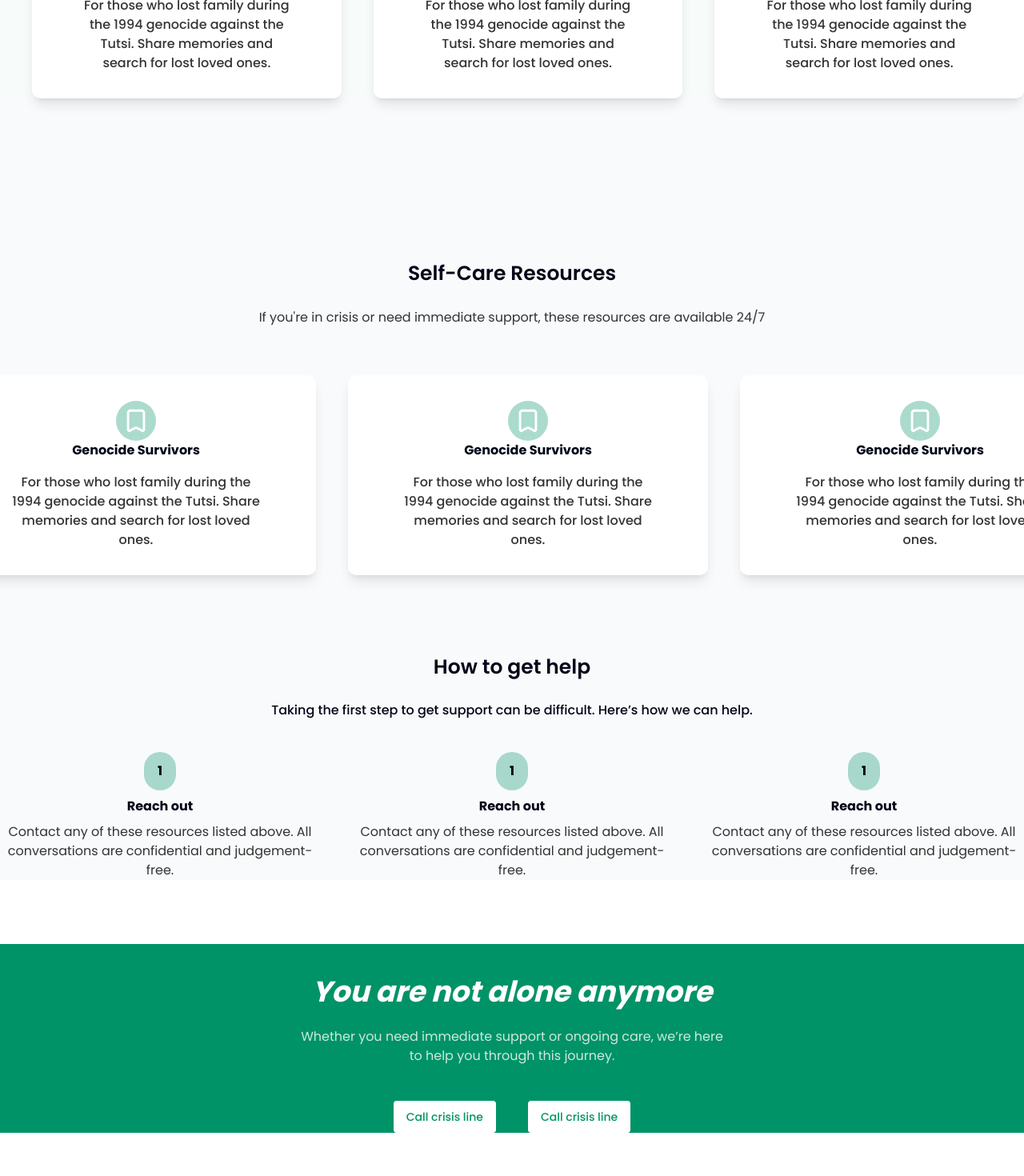
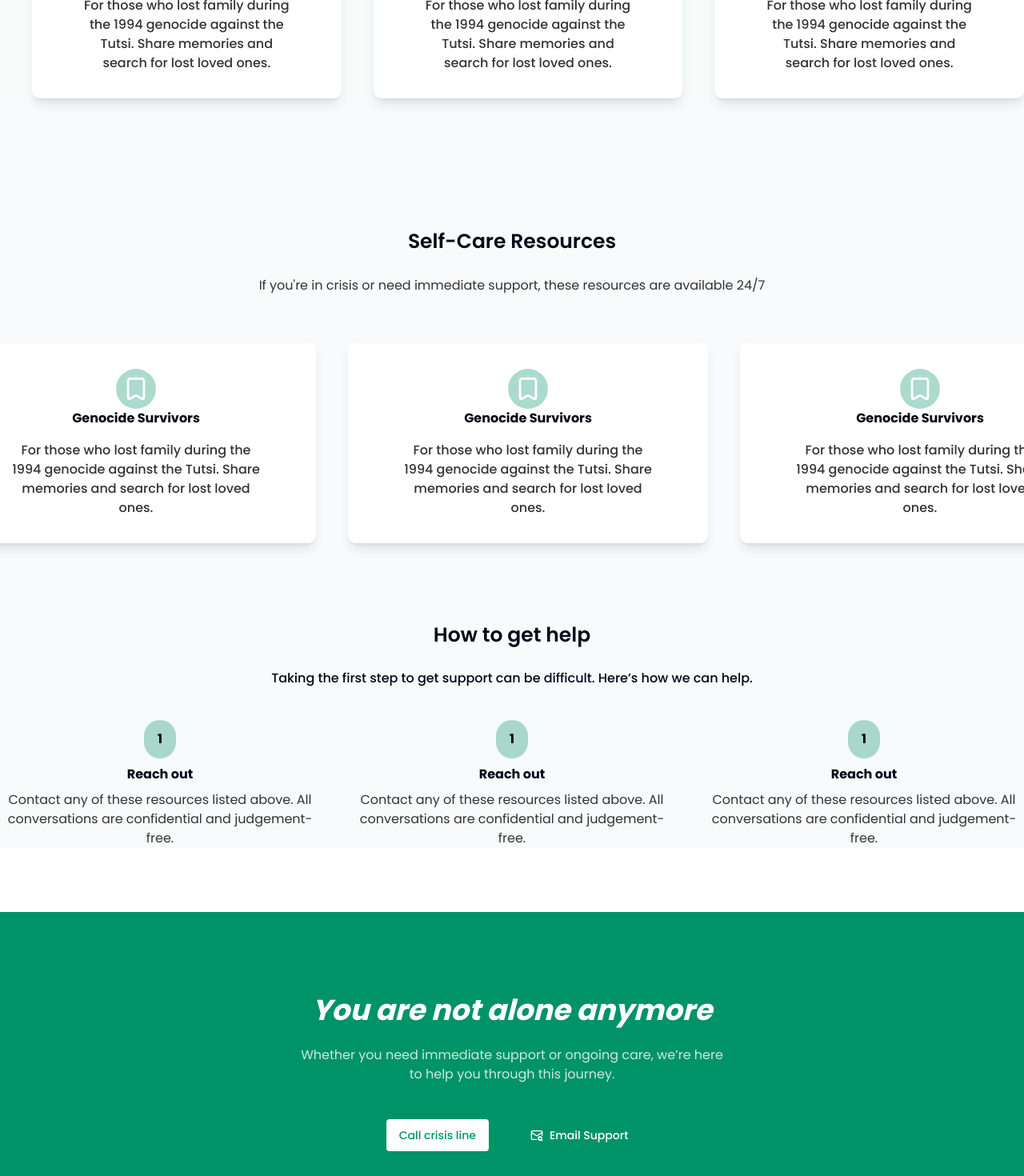
Before and after one commit to Blinktechnologies-company/Mbona, a Next.js app: page /support in a window 1280 px wide. Shown: the part 2260-3730 px from the top of the page at 80% size. Before the commit the page ends 3676 px from the top, so only its background shows below. Built offline with nearby package versions, Linux system fonts and the light colour scheme.

Commit message:
Ui fixes

```diff
--- a/app/(pages)/family/page.tsx
+++ b/app/(pages)/family/page.tsx
@@ -10,7 +10,7 @@ const family = () => {
         hello
       </div>
 
-      <div className="w-[1780px] mx-auto mt- ">
+      <div className="w-[1780px] mx-auto ">
         <div className="relative bg-[url('/mbona1.png')] h-[578px]">
           <div className="absolute inset-0 bg-black/80"></div>
           <header className="w-full relative z-10 ">
--- a/app/(pages)/support/page.tsx
+++ b/app/(pages)/support/page.tsx
@@ -6,6 +6,8 @@ import Foundation from "@/app/_components/foundation";
 import SurvivorCard from "@/app/_components/survivor-card";
 import { Button } from "@/components/ui/button";
 import Reach from "@/app/_components/Reach";
+import { MailSearch } from "lucide-react";
+import SiteFooter from "@/app/_components/Footer";
 export default function SupportPage() {
   return (
     <>
@@ -265,7 +267,7 @@ export default function SupportPage() {
         </div>
       </section>
 
-      <main className="bg-[#F9FAFB] flex flex-col items-center justify-center pt-30">
+      <main className="bg-[#F9FAFB] flex flex-col items-center justify-center pt-20">
         <div className="text-center">
           <h1 className="pt-20 font-semibold text-[25px]">Self-Care Resources</h1><br></br>
           <p className="text-[#000000CC]">
@@ -292,7 +294,7 @@ export default function SupportPage() {
         </div>
       </main>
 
-      <section className="mt-20 bg-[#009367] flex flex-col items-center justify-center text-white">
+      <section className="mt-20 bg-[#009367] flex flex-col items-center justify-center text-white h-[361px]">
         <h1 className="font-bold pt-10 text-4xl">
           <i>You are not alone anymore</i>
         </h1>
@@ -311,12 +313,13 @@ export default function SupportPage() {
           </Button>
           <Button
             asChild
-            className={`border-white/90 text-[#009367] bg-white hover:text-white rounded px-4 py-5 mt-5`}
+            className={`border-white/90 text-white bg-[#009367] hover:text-white rounded px-4 py-5 mt-5`}
           >
-            <Link href={"/"}>Call crisis line</Link>
+            <Link href={"/"}><MailSearch className=""/>Email Support</Link>
           </Button>
         </div>
       </section>
+      <SiteFooter />
     </>
   );
 }
```
